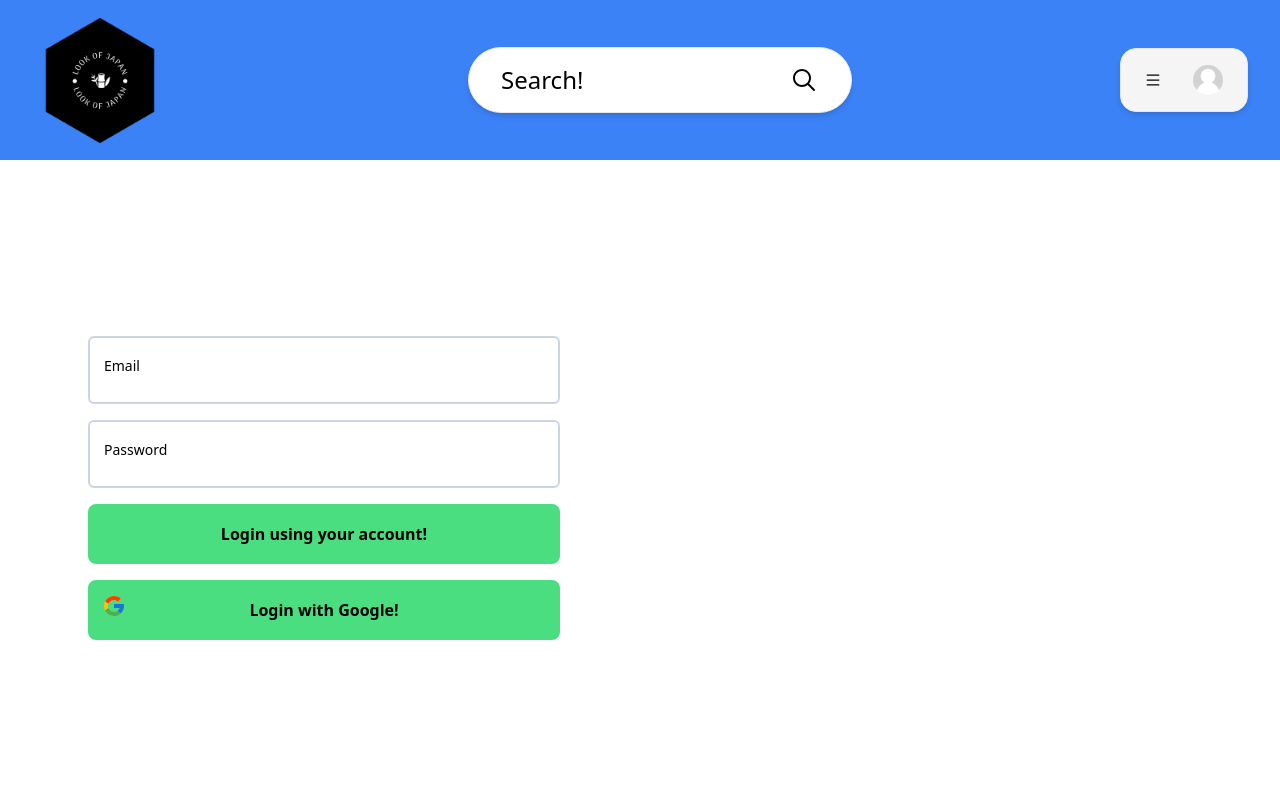
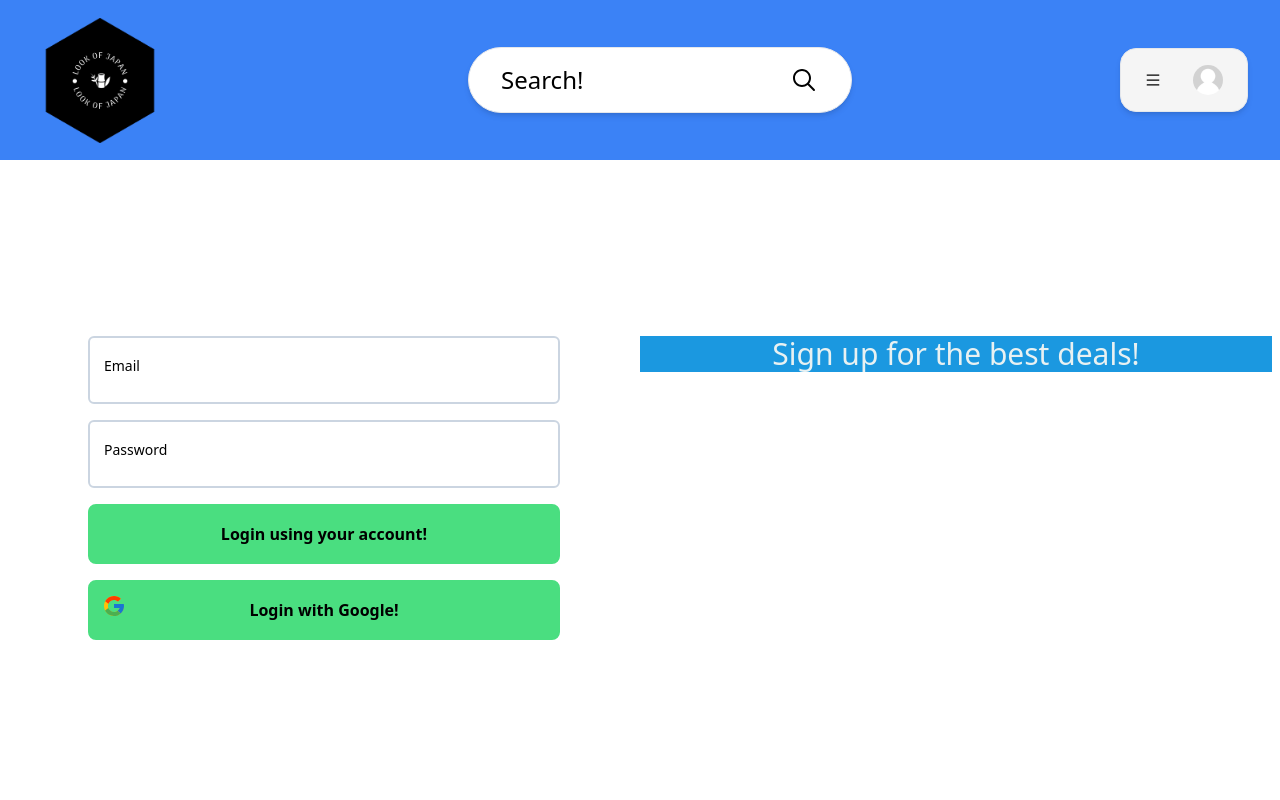
Before and after one commit to JasonMac123/market-place, a Next.js app: page /login in a window 1280 px wide. Shown: the top 800 px of the page. Built offline with nearby package versions, Linux system fonts and the light colour scheme; no server answers.

Commit message:
Adds basic info for marketplace card

```diff
--- a/app/components/FormCard.tsx
+++ b/app/components/FormCard.tsx
@@ -1,7 +1,11 @@
 "use client";
 
 const InfoCard = () => {
-  return <div></div>;
+  return (
+    <div className="w-1/2 h-full bg-celestial flex items-center justify-center">
+      <h2 className="text-alice text-3xl">Sign up for the best deals!</h2>
+    </div>
+  );
 };
 
 export default InfoCard;
```
